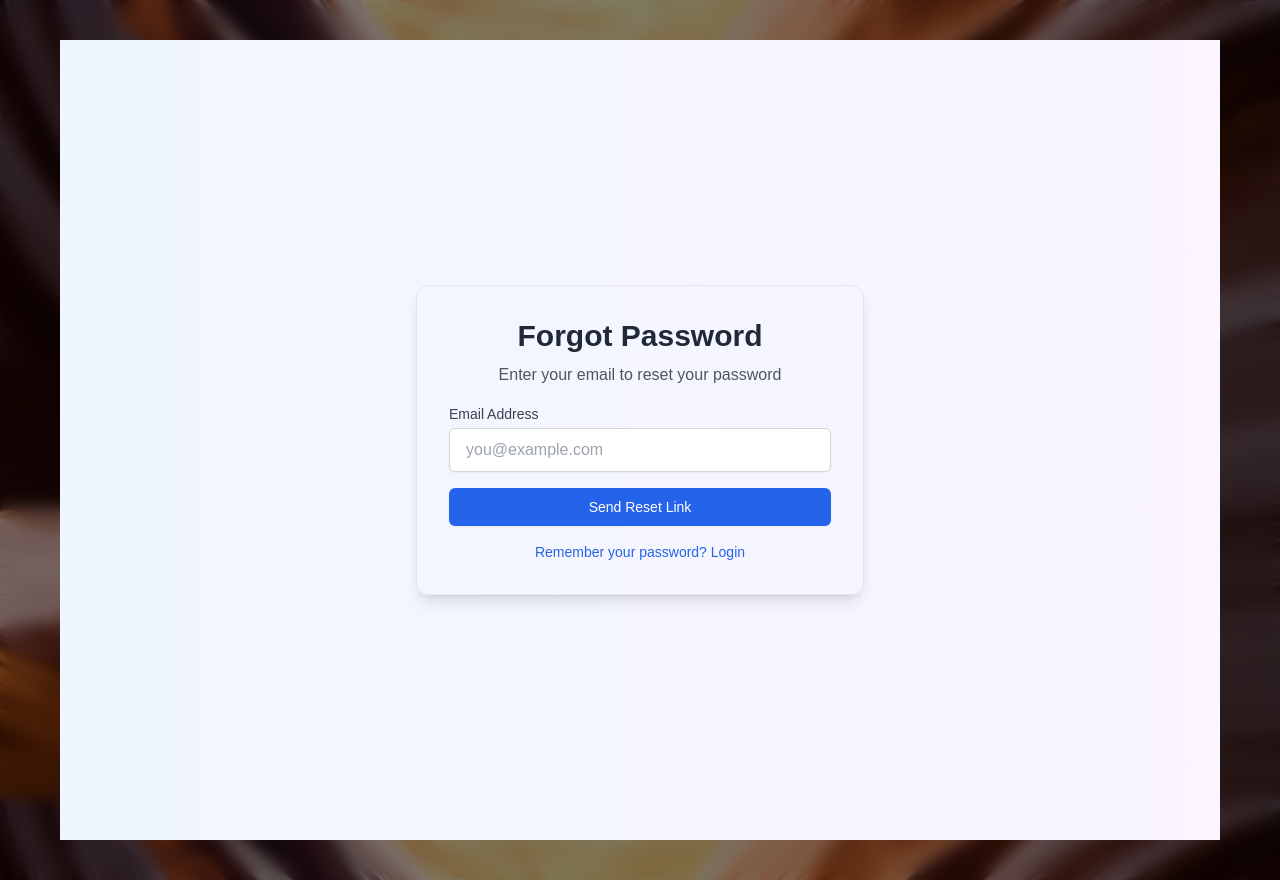
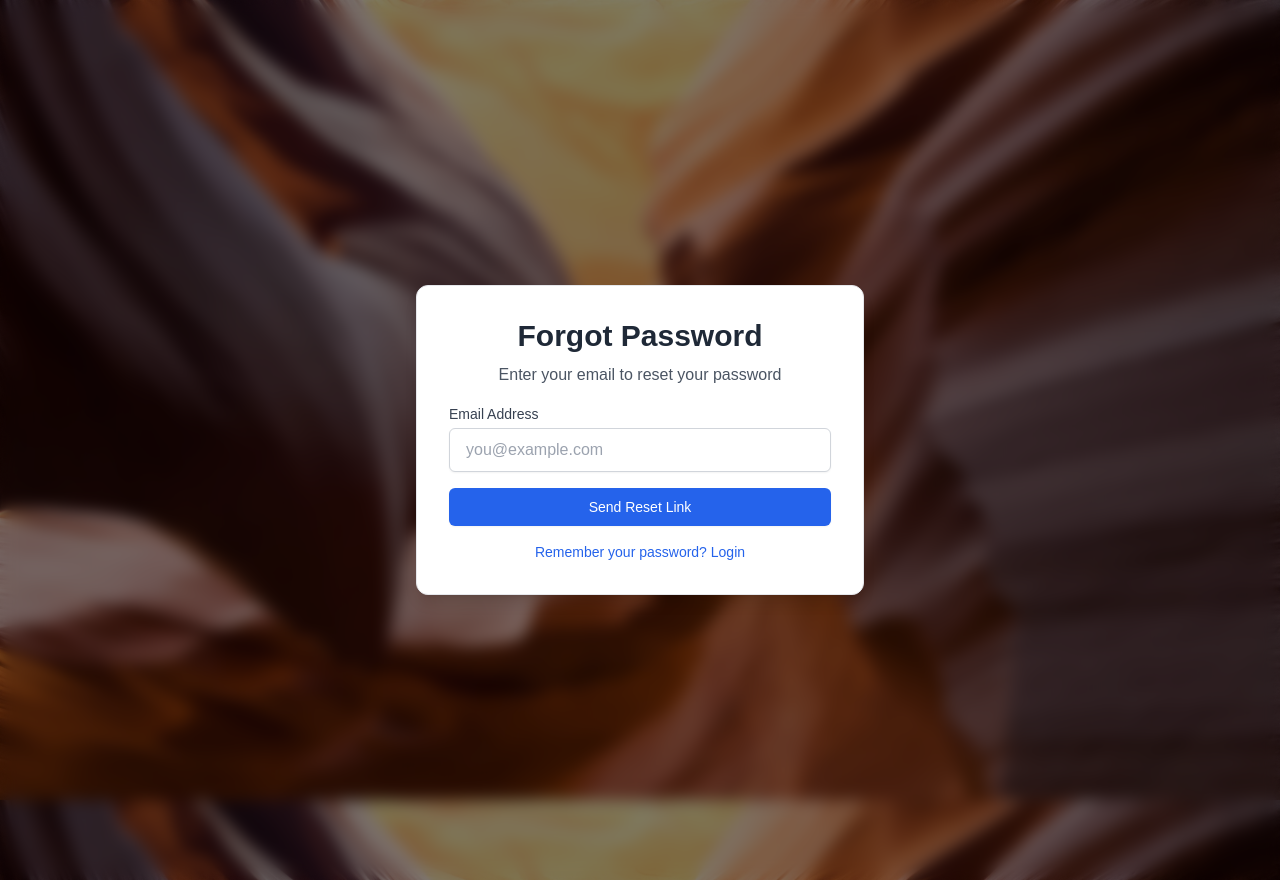
Before and after one commit to Norozahmed/User-authentication-system, a Flask app: page /forgot-password in a window 1280 px wide. Run offline with Flask 3, Linux system fonts and the light colour scheme; some libraries are stand-ins or nearby versions.

Commit message:
Update forgot_password.html

```diff
--- a/templates/forgot_password.html
+++ b/templates/forgot_password.html
@@ -1,8 +1,8 @@
 {% extends "base.html" %}
 
 {% block content %}
-<div class="min-h-screen flex items-center justify-center bg-gradient-to-r from-blue-50 to-purple-50">
-    <div class="w-full max-w-md p-8 space-y-6 bg-gray-50/80 backdrop-blur-sm rounded-xl shadow-lg border border-gray-100">
+<div class="min-h-screen flex items-center justify-center">
+    <div class="w-full max-w-md p-8 space-y-6 bg-white rounded-xl shadow-lg border border-gray-100">
         <div class="text-center">
             <h2 class="text-3xl font-bold text-gray-800">Forgot Password</h2>
             <p class="mt-2 text-gray-600">Enter your email to reset your password</p>
```
